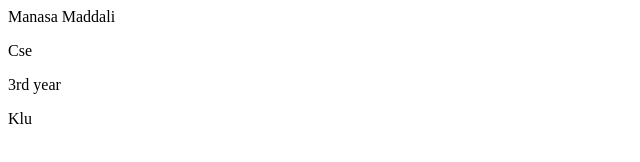
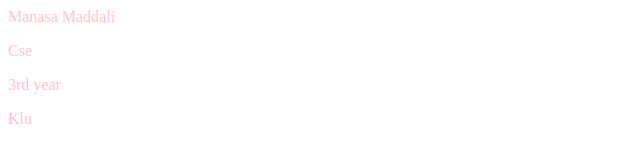
Before and after one commit to ujwalamanasa/ujwalamanasa.github.io, a plain HTML site: page index.html in a window 1280 px wide. Shown: the whole page, without its empty margins (0-640 px from the left). Drawn offline with Linux system fonts and the light colour scheme.

Commit message:
Update index.html

```diff
--- a/index.html
+++ b/index.html
@@ -1,4 +1,4 @@
-<p>  Manasa Maddali</p>
-<p>  Cse</p>
-<p>  3rd year</p>
-<p>  Klu</p>
+<p style="color:pink">  Manasa Maddali</p>
+<p style="color:pink">  Cse</p>
+<p style="color:pink">  3rd year</p>
+<p style="color:pink">  Klu</p>
```
